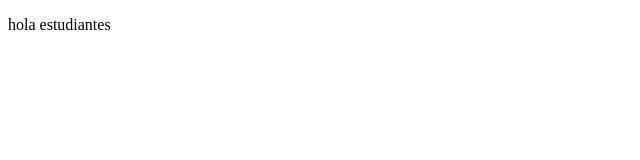
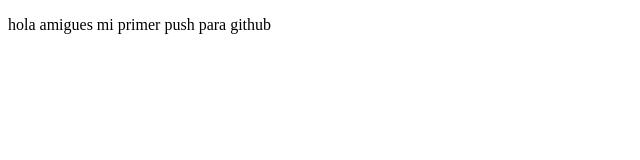
Before and after one commit to Monchulo/proyectoDemoCursoPrework, a plain HTML site: page index.html in a window 1280 px wide. Shown: the whole page, without its empty margins (0-640 px from the left). Drawn offline with Linux system fonts and the light colour scheme.

Commit message:
cambios push

```diff
--- a/index.html
+++ b/index.html
@@ -7,6 +7,6 @@
     <title>hola mundo</title>
 </head>
 <body>
-    <p>hola estudiantes</p>
+    <p>hola amigues mi primer push para github</p>
 </body>
 </html>
```
